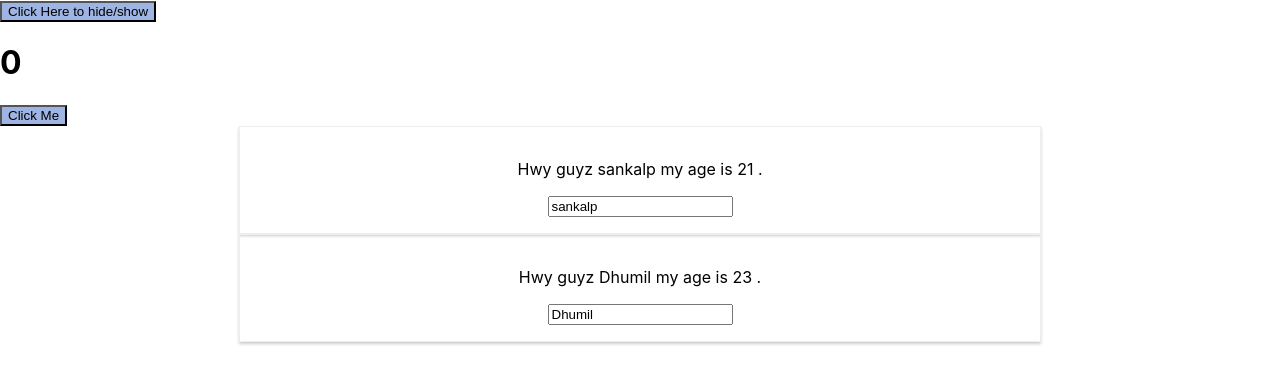
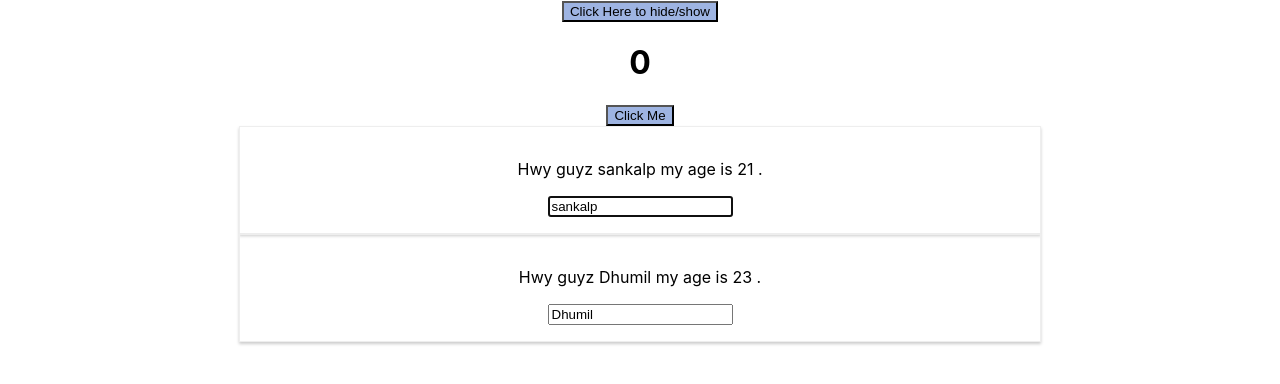
Before and after one commit to Shasija/React-tutorial, a React app: page / in a window 1280 px wide. Both pictures are taken after a click on the button "Click Here to hide/show". Shown: the top 384 px of the page. Built offline with nearby package versions, Linux system fonts and the light colour scheme.

Commit message:
react references

```diff
--- a/src/components/Persons/Person/Person.jsx
+++ b/src/components/Persons/Person/Person.jsx
@@ -1,5 +1,6 @@
 import React, { Component } from "react";
 import "./Person.css";
+import aux from "../../hoc/aux";
 
 class Person extends Component {
   constructor(props) {
@@ -17,6 +18,9 @@ class Person extends Component {
 
   componentDidMount() {
     console.log("Person.js DID Mount");
+    if (this.props.position === 0) {
+      this.inputEle.focus();
+    }
   }
 
   UNSAFE_componentWillReceiveProps(nextProps) {
@@ -43,14 +47,16 @@ class Person extends Component {
           Hwy guyz {this.props.name} my age is {this.props.age} .
         </p>
         <input
+          ref={inp => {
+            this.inputEle = inp;
+          }}
           type="text"
           onChange={this.props.changed}
           value={this.props.name}
         />
-
       </div>
     );
   }
 }
 
-export default Person;
+export default aux(Person, "Person");
--- a/src/components/Persons/Persons.js
+++ b/src/components/Persons/Persons.js
@@ -39,6 +39,7 @@ class Persons extends Component {
       return (
         <Person
           click={() => this.props.clicked(i)}
+          position={i}
           name={p.name}
           age={p.age}
           key={p.id}
--- a/src/components/hoc/Aux.js
+++ /dev/null
@@ -1,3 +0,0 @@
-const Aux = props => props.children;
-
-export default Aux;
--- /dev/null
+++ b/src/components/hoc/aux.js
@@ -0,0 +1,10 @@
+import React from "react";
+const aux = (WrappedComponent, className) => {
+  return (props) => (
+    <div>
+      <WrappedComponent {...props} />
+    </div>
+  );
+};
+
+export default aux;
--- a/src/containers/App.js
+++ b/src/containers/App.js
@@ -3,7 +3,6 @@ import "./App.css";
 import Persons from "../components/Persons/Persons";
 import Cockpit from "../components/Cockpit/Cockpit";
 import Demo from "../components/Demo/Demo";
-import Aux from "../components/hoc/Aux";
 
 //Class Component
 class App extends Component {
@@ -120,14 +119,14 @@ class App extends Component {
     }
 
     return (
-      <Aux className="App">
+      <div className={"App"}>
         <Cockpit click={this.togglePersonsHandler} />
         <Demo
           clickValue={this.state.toggleClicked}
           clicked={this.clickedEventHandler}
         />
         {persons}
-      </Aux>
+      </div>
     );
   }
 }
```
